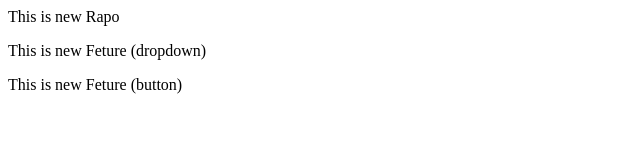
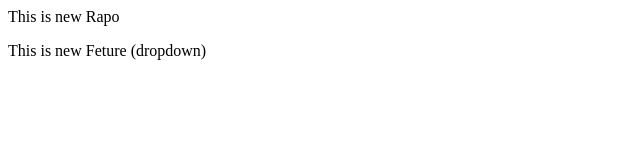
Before and after one commit to ChangeWithTanmay/LocalReop, a plain HTML site: page index.html in a window 1280 px wide. Shown: the whole page, without its empty margins (0-640 px from the left). Drawn offline with Linux system fonts and the light colour scheme.

Commit message:
delete button

```diff
--- a/index.html
+++ b/index.html
@@ -1,3 +1,2 @@
 <p>This is new Rapo</p>
 <p>This is new Feture (dropdown)</p>
-<p>This is new Feture (button)</p>
```
